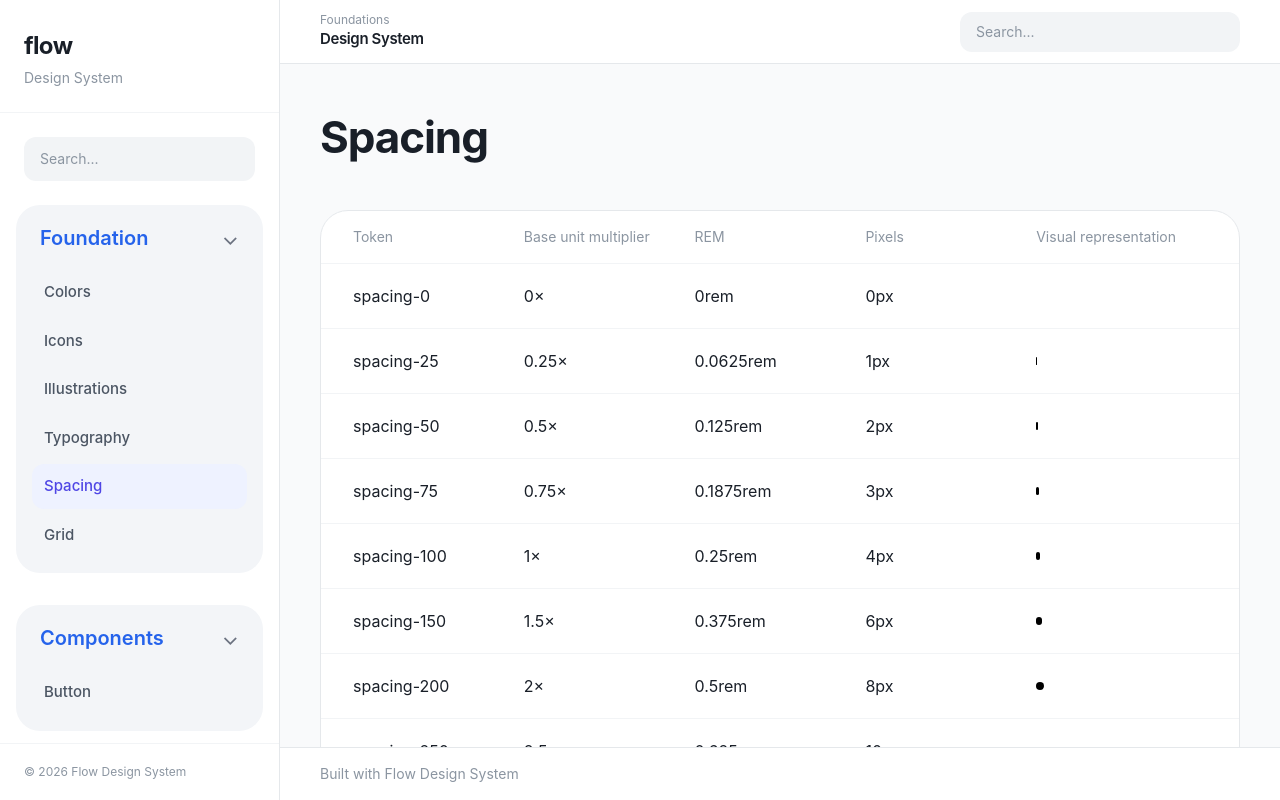
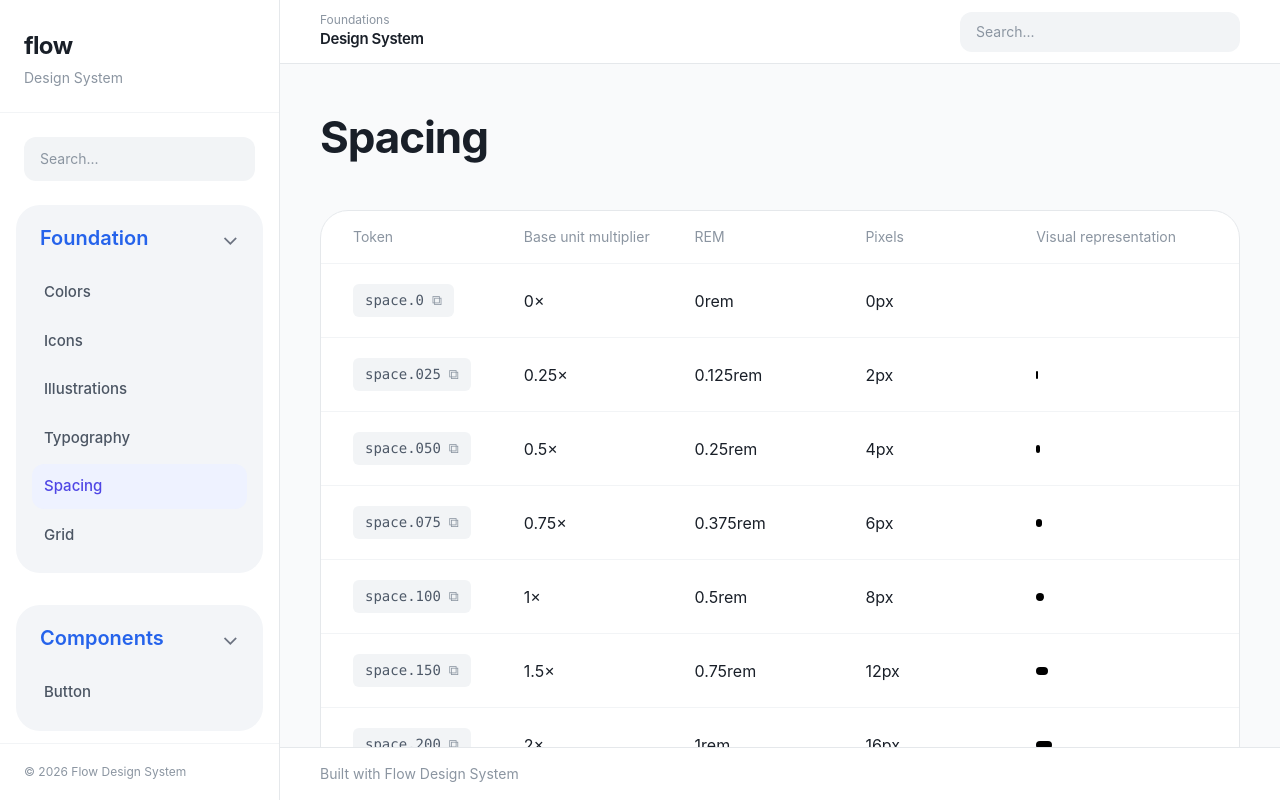
Before and after one commit to seo-er/design-system, a React (Vite) app: page / in a window 1280 px wide. Both pictures are taken after a click on the button "Spacing". Built offline with nearby package versions, Linux system fonts and the light colour scheme.

Commit message:
Add files via upload

```diff
--- a/src/App.jsx
+++ b/src/App.jsx
@@ -46,36 +46,23 @@ function hexToRgba(hex, opacity) {
     ["font.caption.regular", "Regular", "12px", "18px", "-0.4%"],
   ];
 
-  <p className="text-[16px] text-[#6B7684] mb-8">
-  Spacing scale uses a 4px base unit.
-  Every spacing token is calculated as a multiple of 4px.
-</p>
-
-  const spacingRows = [
-    ["spacing-0", "0×", "0rem", "0px"],
-
-    ["spacing-25", "0.25×", "0.0625rem", "1px"],
-    ["spacing-50", "0.5×", "0.125rem", "2px"],
-    ["spacing-75", "0.75×", "0.1875rem", "3px"],
-
-    ["spacing-100", "1×", "0.25rem", "4px"],
-    ["spacing-150", "1.5×", "0.375rem", "6px"],
-    ["spacing-200", "2×", "0.5rem", "8px"],
-    ["spacing-250", "2.5×", "0.625rem", "10px"],
-    ["spacing-300", "3×", "0.75rem", "12px"],
-    ["spacing-350", "3.5×", "0.875rem", "14px"],
-    ["spacing-400", "4×", "1rem", "16px"],
-    ["spacing-450", "4.5×", "1.125rem", "18px"],
-    ["spacing-500", "5×", "1.25rem", "20px"],
-    ["spacing-550", "5.5×", "1.375rem", "22px"],
-    ["spacing-600", "6×", "1.5rem", "24px"],
-    ["spacing-650", "6.5×", "1.625rem", "26px"],
-    ["spacing-700", "7×", "1.75rem", "28px"],
-    ["spacing-750", "7.5×", "1.875rem", "30px"],
-    ["spacing-800", "8×", "2rem", "32px"],
-    ["spacing-900", "9×", "2.25rem", "36px"],
-    ["spacing-1000", "10×", "2.5rem", "40px"],
-  ];
+const spacingRows = [
+  ["space.0", "0×", "0rem", "0px"],
+  ["space.025", "0.25×", "0.125rem", "2px"],
+  ["space.050", "0.5×", "0.25rem", "4px"],
+  ["space.075", "0.75×", "0.375rem", "6px"],
+  ["space.100", "1×", "0.5rem", "8px"],
+  ["space.150", "1.5×", "0.75rem", "12px"],
+  ["space.200", "2×", "1rem", "16px"],
+  ["space.250", "2.5×", "1.25rem", "20px"],
+  ["space.300", "3×", "1.5rem", "24px"],
+  ["space.400", "4×", "2rem", "32px"],
+  ["space.500", "5×", "2.5rem", "40px"],
+  ["space.600", "6×", "3rem", "48px"],
+  ["space.800", "8×", "4rem", "64px"],
+  ["space.1000", "10×", "5rem", "80px"],
+];
+
 export default function App() {
   const [menu, setMenu] = useState("palette");
 
@@ -866,7 +853,27 @@ return (
       key={r[0]}
       className="grid grid-cols-5 px-8 py-5 border-b border-[#F2F4F6] items-center hover:bg-[#FAFBFC] transition"
     >
-      <span>{r[0]}</span>
+      <button
+  onClick={() => navigator.clipboard.writeText(r[0])}
+  className="
+    inline-flex
+    items-center
+    gap-2
+    w-fit
+    px-3
+    py-1.5
+    rounded-md
+    bg-[#F2F4F6]
+    hover:bg-[#E5E8EB]
+    transition
+    font-mono
+    text-[14px]
+    text-[#4E5968]
+  "
+>
+  <span>{r[0]}</span>
+  <span className="text-[#8B95A1]">⧉</span>
+</button>
       <span>{r[1]}</span>
       <span>{r[2]}</span>
       <span>{r[3]}</span>
```
